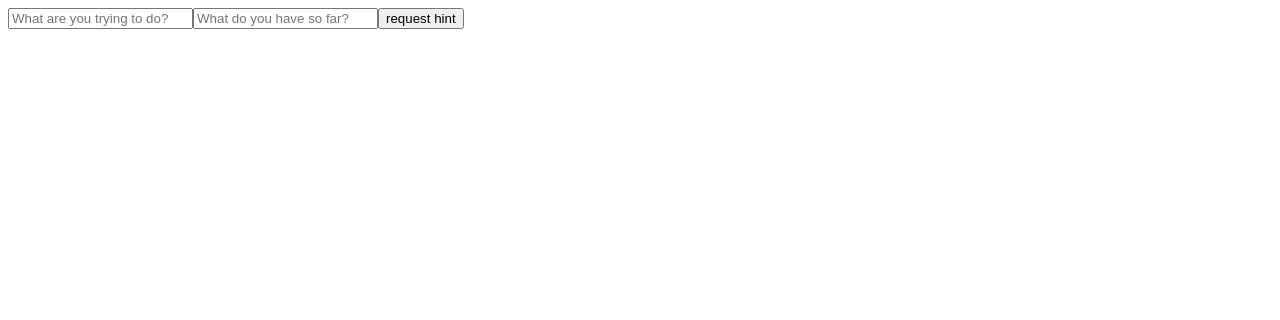
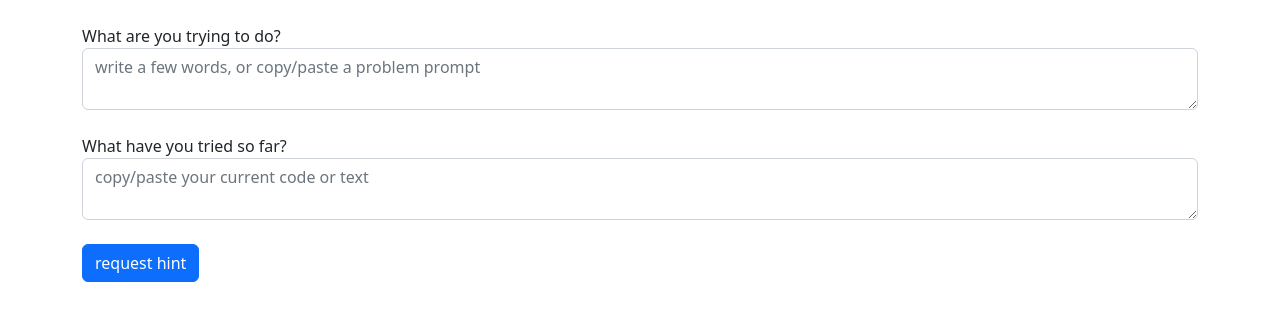
Before and after one commit to DirtRoadCosmos/ineedahint, a React (Create React App) app: page / in a window 1280 px wide. Shown: the top 320 px of the page. Built offline with nearby package versions, Linux system fonts and the light colour scheme.

Commit message:
set up first basic bootstrap display

```diff
--- a/package.json
+++ b/package.json
@@ -6,7 +6,9 @@
     "@testing-library/jest-dom": "^5.16.5",
     "@testing-library/react": "^13.4.0",
     "@testing-library/user-event": "^13.5.0",
+    "bootstrap": "^5.2.3",
     "react": "^18.2.0",
+    "react-bootstrap": "^2.7.3",
     "react-dom": "^18.2.0",
     "react-scripts": "5.0.1",
     "web-vitals": "^2.1.4"
--- a/src/App.js
+++ b/src/App.js
@@ -1,5 +1,7 @@
 import { useState } from 'react'
 import Hint from './Hint'
+import "./index.css";
+import 'bootstrap/dist/css/bootstrap.min.css';
 
 const App = () => {
   const [ hints, setHints ] = useState([])
@@ -26,13 +28,24 @@ const App = () => {
   }
 
   return (
-    <div>
+
+    <div class="container">
+
       <form onSubmit={requestHint}>
-        <input placeholder="What are you trying to do?" defaultValue={prompt} onChange={handlePromptChange} />
-        <input placeholder="What do you have so far?" defaultValue={progress} onChange={handleProgressChange} />
-        <button type="submit">request hint</button>
+      <div class="form-group mt-4">
+    <label for="problem">What are you trying to do?</label>
+    <textarea class="form-control" id="problem" placeholder="write a few words, or copy/paste a problem prompt" />
+  </div>
+  <div class="form-group mt-4">
+    <label for="sofar">What have you tried so far?</label>
+    <textarea class="form-control" id="sofar" placeholder="copy/paste your current code or text" />
+  </div>
+  <div class="form-group mt-4">
+    <button type="submit" class="btn btn-primary">request hint</button>
+  </div>
+
       </form>
-      <ul>
+      <ul class="mt-4">
         {hints.map(hint =>
           <Hint key={hint.id} hint={hint} />
         )}
```
Also changed, not shown: src/index.css (added), 1 other file (tests, documents, lock files or other folders).
